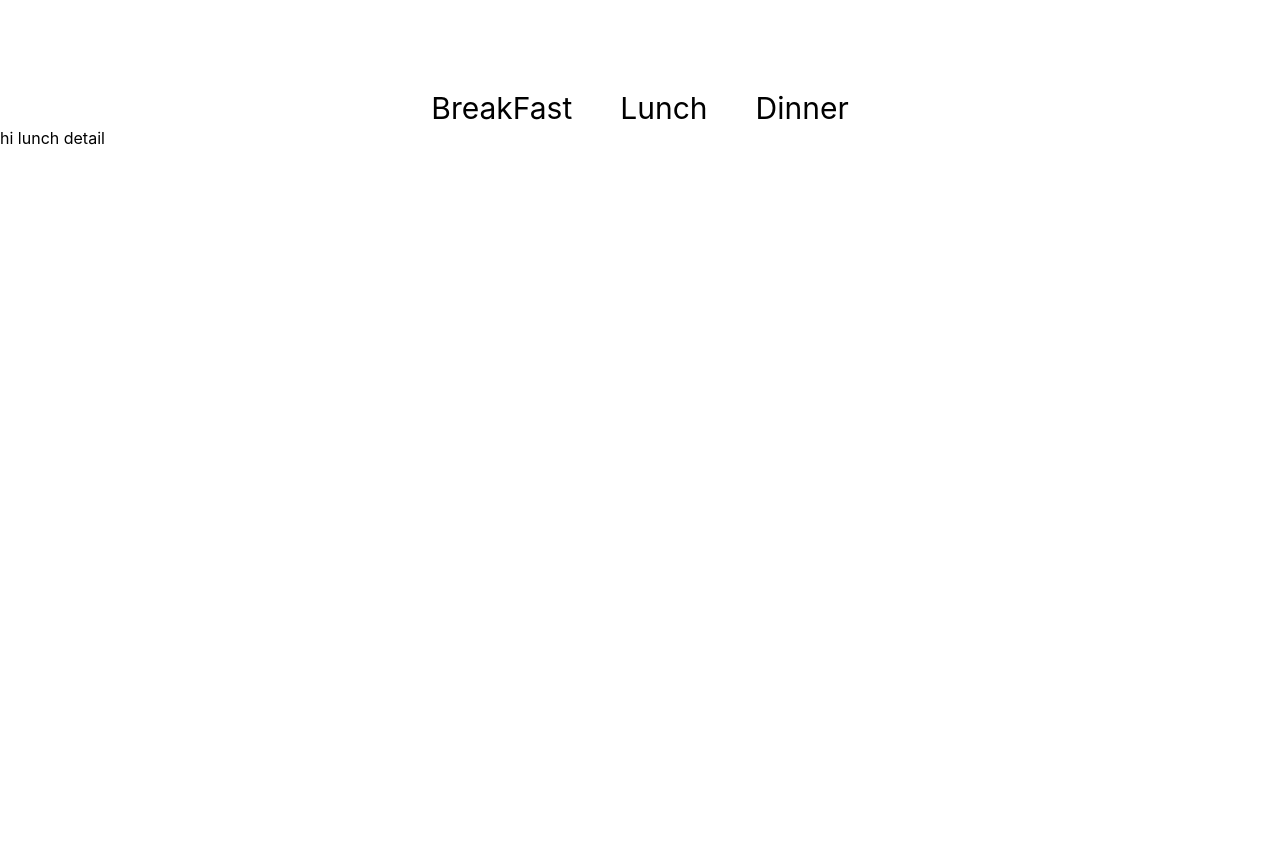
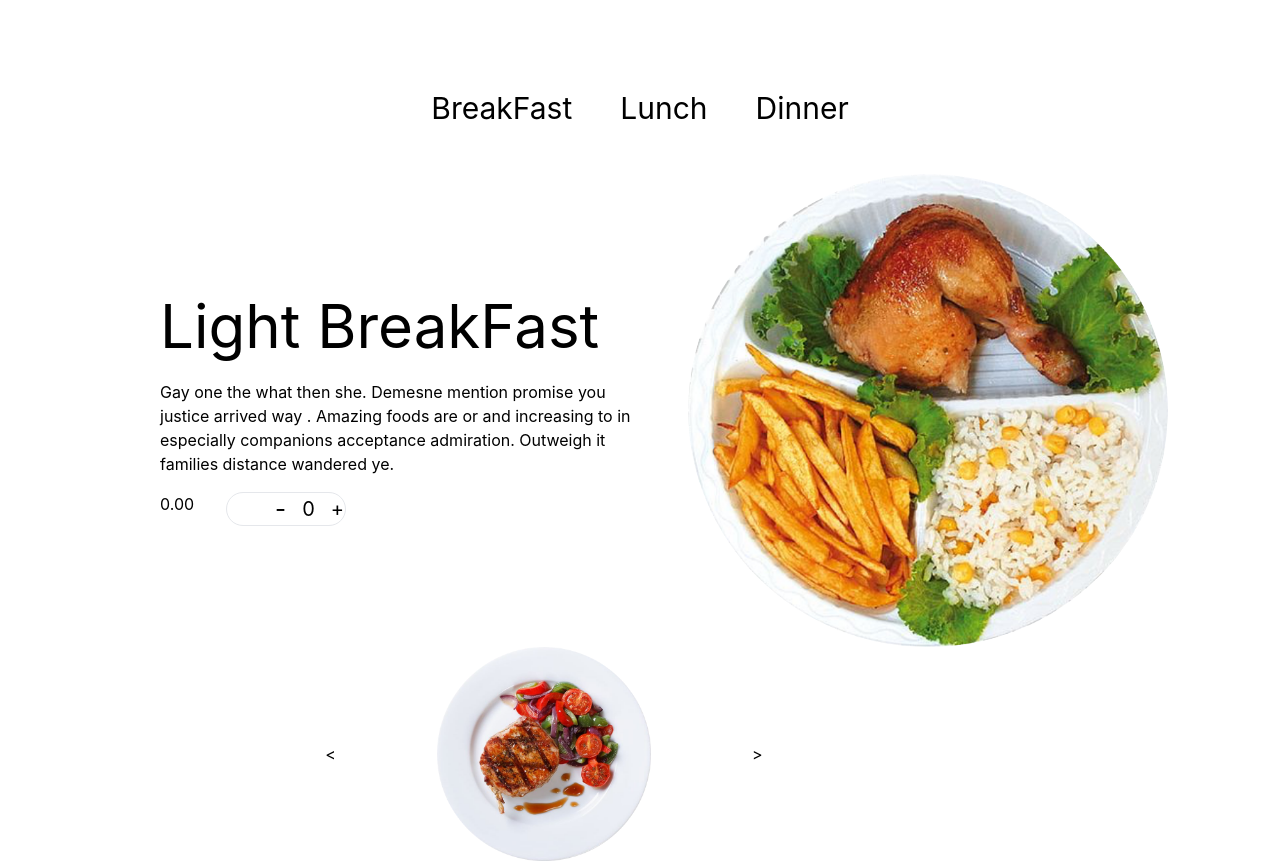
Before and after one commit to Tanjinhossain1/food-hub, a React (Create React App) app: page /lunchdetail in a window 1280 px wide. Shown: the part 740-1601 px from the top of the page. Before the commit the page ends 890 px from the top, so only its background shows below. Built offline with nearby package versions, Linux system fonts and the light colour scheme.

Commit message:
lunch detail done

```diff
--- a/src/Pages/Home/LunchDetail/LunchDetail.js
+++ b/src/Pages/Home/LunchDetail/LunchDetail.js
@@ -1,9 +1,74 @@
-import React from 'react';
+import React, { useState } from 'react';
+import lunch1 from '../../../images/lunch/lunch1.png';
+import lunch2 from '../../../images/lunch/lunch2.png';
+import lunch3 from '../../../images/lunch/lunch3.png';
+import lunch4 from '../../../images/lunch/lunch4.png';
+import lunch5 from '../../../images/lunch/lunch5.png';
+import lunch6 from '../../../images/lunch/lunch6.png';
+
 
 const LunchDetail = () => {
+    const images = [
+        lunch1,
+        lunch2,
+        lunch3,
+        lunch4,
+        lunch5,
+        lunch6,
+
+     ];
+    const lunchs = [
+        {id: 1, img: lunch1, name:'Bangel and cream chess', price:6.99, },
+        {id: 2, img: lunch2, name:'BreakFast Sandwich', price:9.99, },
+        {id: 3, img: lunch3, name:'Chicken', price:10.99, },
+        {id: 4, img: lunch4, name:'Egg BreakFast', price:6.99, },
+        {id: 5, img: lunch5, name:'Toast Fired Egg', price:19.99, },
+        {id: 6, img: lunch6, name:'Full BreakFast fired Egg Toast Brunch', price:3.99, }
+    ];
+    const [index, setIndex] = useState(0);
+    const next = () => {
+        setIndex((i) => (i + 1) % images.length);
+    };
+
+    const prev = () => {
+        setIndex((i) => (i - 1) % images.length);
+    };
+    const [count, setCount] = useState(0);
+    let total = 0;
+    for (const food of lunchs) {
+        total = food.price * count;
+    }
     return (
         <div>
-            <h1>hi lunch detail</h1>
+            <div className='grid grid-cols-2  w-3/4 mx-auto items-center mt-12'>
+                <div>
+                    <h2 className='text-6xl'>Light BreakFast</h2>
+                    <p className='mt-6 '>Gay one the what then she. Demesne mention promise you justice arrived way . Amazing foods are or and increasing to in especially companions acceptance admiration. Outweigh it families distance wandered ye.</p>
+                    <div className='flex mt-4'>
+                        <div className=' mr-8'>
+                            <p>{total.toFixed(2)}</p>
+                        </div>
+                        <div className='text-xl flex  border w-1/4 rounded-full items-center'>
+
+                            <button disabled={!count} onClick={() => setCount(count - 1)} className='ml-12 mr-4 text-2xl'>-</button>
+                            <p>{count}</p>
+                            <button onClick={() => setCount(count + 1)} className='ml-4'>+</button>
+
+                        </div>
+
+                    </div>
+                </div>
+                <div>
+                    <img className='hover:shadow-2xl rounded-full ml-12' src={lunch5} alt="" />
+                </div>
+            </div>
+            <div>
+                <div className='ml-56 grid grid-cols-3 items-center  w-2/4 '>
+                <button disabled={!index} onClick={prev}>&lt;</button>
+                    <img src={images[index]} alt="" />
+                    <button onClick={next}>&gt;</button>
+                </div>
+            </div>
         </div>
     );
 };
```
